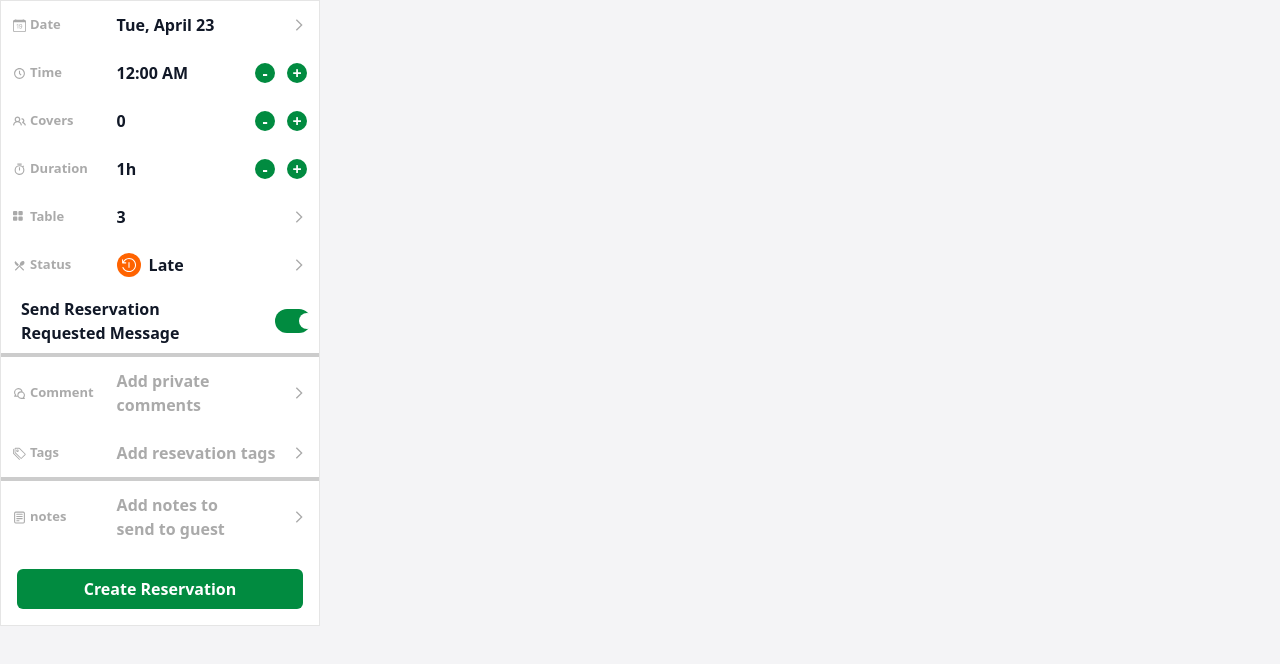
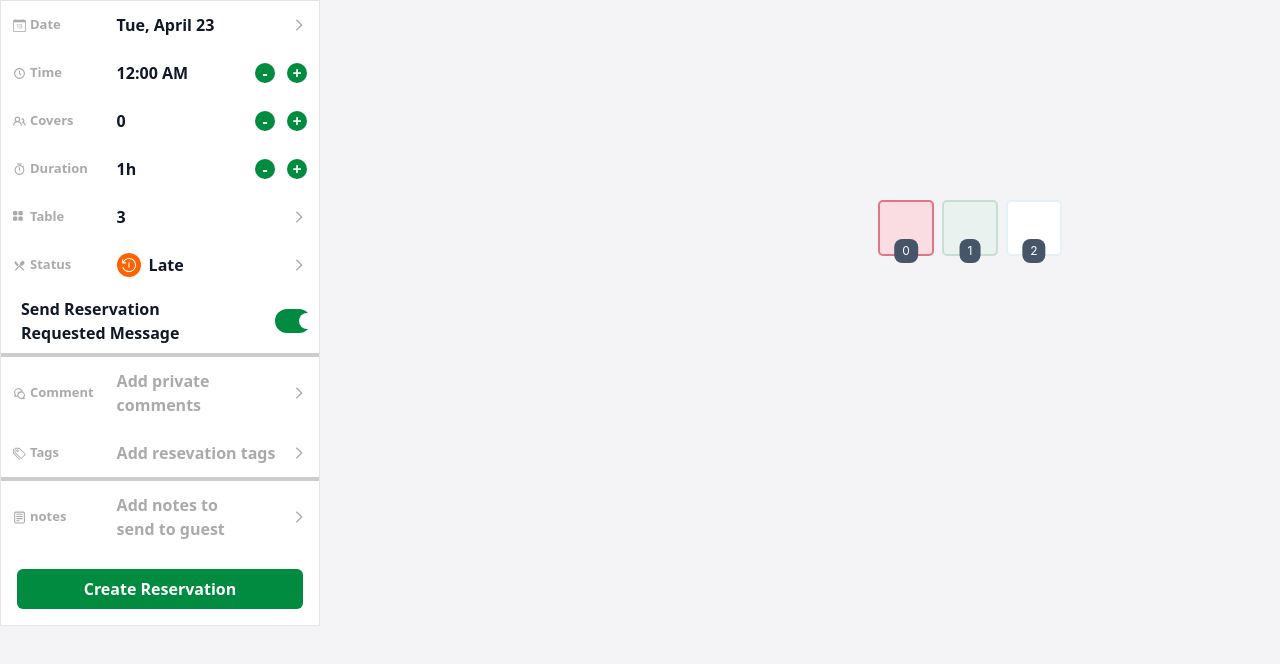
Before and after one commit to amarelali/inventus-task, a React (Vite) app: page / in a window 1280 px wide. Both pictures are taken after a click on the button "Create Reservation". Shown: the top 664 px of the page. Built offline with nearby package versions, Linux system fonts and the light colour scheme.

Commit message:
style of tables && on Create reservation function

```diff
--- a/src/App.tsx
+++ b/src/App.tsx
@@ -1,5 +1,6 @@
 import "./App.css";
 import Table from "./components/SVG/Table";
+import TableSkeleton from "./components/TableSkeleton";
 import MenuItems from "./components/MenuItems";
 import Time from "./components/SVG/Time";
 import Covers from "./components/SVG/Covers";
@@ -22,6 +23,7 @@ import Late from "./components/SVG/Late";
 import Arrow from "./components/SVG/Arrow";
 import DatePickerComponent from "./components/DatePicker";
 import { formatDate } from "./functionality";
+import { tableData } from "./data";
 
 function App() {
   const [date, setDate] = useState<string>(formatDate(new Date()));
@@ -37,6 +39,8 @@ function App() {
     color: string;
   }>({ icon: <Late />, color: "#FF6300", title: "Late" });
   const [isOpenIndex, setOpenIndex] = useState(-1);
+  const [showTables, setShowTables] = useState<boolean>(false);
+  const [isLoading, setIsLoading] = useState<boolean>(false);
   useEffect(() => {
     setFinalTime(formatTime(hour, minutes));
   }, [hour, minutes, isAM]);
@@ -74,9 +78,16 @@ function App() {
     }
     return `${hour}:${minutes} ${term}`;
   };
-
+const tableReservation = ()=>{
+  setIsLoading(true);
+  setTimeout(()=>{
+    setIsLoading(false)
+    setShowTables(true);
+  },1000);
+}
   return (
     <>
+      <div className="flex gap-2">
         <Draggable
           axis="both"
           handle=".handle"
@@ -109,7 +120,7 @@ function App() {
                 </span>
                 <span className="flex flex-col gap-3 overflow-auto h-[95%] details p-2">
                   <span>Set new Date:</span>
-                <DatePickerComponent setFunction={setDate}/>
+                  <DatePickerComponent setFunction={setDate} />
                 </span>
               </>
             </MenuItems>
@@ -237,7 +248,6 @@ function App() {
               isOpen={isOpenIndex === 2}
               onOpen={() => handleOpen(2)}
             >
-            {/* <DetailsMenu onClick={() => handleOpen(2)}/> */}
               <>
                 <span
                   className="flex justify-end p-2 h-[5%] cursor-pointer"
@@ -339,12 +349,45 @@ function App() {
               </span>
             </MenuItems>
             <li className="flex justify-center items-center">
-            <Button className="w-[90%] p-2 text-uppercase rounded-md bg-[#018B40] hover:bg-green-600 active:bg-green-800 text-white my-4">
+              <Button className="w-[90%] p-2 text-uppercase rounded-md bg-[#018B40] hover:bg-green-600 active:bg-green-800 text-white my-4" onClick={tableReservation} isLoading={isLoading}>
                 Create Reservation
               </Button>
             </li>
           </ul>
         </Draggable>
+        {showTables && (
+           tableData.map(({ color, bgcolor }, idx) => (
+            <Draggable
+              axis="both"
+              handle=".handle"
+              defaultPosition={{ x: 550, y: 200 }}
+              grid={[25, 25]}
+              scale={1}
+            >
+              <div className="handle relative w-fit h-fit">
+                <TableSkeleton
+                  style={{
+                    border: `2px solid ${color}`,
+                    backgroundColor: `${bgcolor}`,
+                    borderRadius: 5,
+                  }}
+                />
+                <span
+                  className="px-2 py-1 text-white rounded-lg bg-slate-600 text-xs absolute "
+                  style={{
+                    top: "70%",
+                    left: "50%",
+                    transform: "translateX(-50%)",
+                  }}
+                >
+                  {idx}
+                </span>
+              </div>
+            </Draggable>
+          ))
+        )}
+
+      </div>
     </>
   );
 }
--- /dev/null
+++ b/src/components/TableSkeleton.tsx
@@ -0,0 +1,11 @@
+import { CSSProperties } from "react";
+
+interface IProps {
+  style?:CSSProperties;
+}
+const TableSkeleton= ({style}: IProps) => {
+  return (
+    <div className={`w-14 h-14 border`} style={style}></div>
+  );
+};
+export default TableSkeleton;
--- a/src/components/ui/Button.tsx
+++ b/src/components/ui/Button.tsx
@@ -3,10 +3,34 @@ import { ButtonHTMLAttributes, ReactNode } from "react";
 interface IProps extends ButtonHTMLAttributes<HTMLButtonElement>{
     children:ReactNode;
     className?:string;
+    isLoading?:boolean
 }
-const Button= ({children,className,...rest}: IProps) => {
+const Button= ({children,className,isLoading=false,...rest}: IProps) => {
   return (
-    <button {...rest} className={className}>{children}</button>
+    <button {...rest} className={`flex gap-2 items-center justify-center ${className}`}>
+      {isLoading && (
+          <svg
+            className="animate-spin -ml-1 mr-3 h-5 w-5 text-white"
+            xmlns="http://www.w3.org/2000/svg"
+            fill="none"
+            viewBox="0 0 24 24"
+          >
+            <circle
+              className="opacity-25"
+              cx="12"
+              cy="12"
+              r="10"
+              stroke="currentColor"
+              strokeWidth="4"
+            ></circle>
+            <path
+              className="opacity-75"
+              fill="currentColor"
+              d="M4 12a8 8 0 018-8V0C5.373 0 0 5.373 0 12h4zm2 5.291A7.962 7.962 0 014 12H0c0 3.042 1.135 5.824 3 7.938l3-2.647z"
+            ></path>
+          </svg>
+        )}
+        {children}</button>
   );
 };
 export default Button;
--- a/src/data/index.tsx
+++ b/src/data/index.tsx
@@ -7,7 +7,7 @@ import NotConfirmed from "../components/SVG/NotConfirmed";
 import Status from "../components/SVG/Status";
 import Time from "../components/SVG/Time";
 import PartiallyArrived from "../components/SVG/partiallyArrived";
-import { IDetails } from "../interfaces";
+import { IDetails, ITables } from "../interfaces";
 
 export const upcoming: IDetails[] = [
   {
@@ -67,3 +67,4 @@ export const inService: IDetails[] = [
     title: "Main Course",
   },
 ];
+export const tableData: ITables[] = [{ color: "#e07488", bgcolor: "#fadde2" },{ color: "#c8ded2", bgcolor: "#e9f2ef" },{ color: "rgb(202 228 239 / 50%)", bgcolor: "white" }];
```
Also changed, not shown: src/interfaces/index.tsx (+8 -4 lines). Lines whose indentation alone changed are shown as unchanged.
